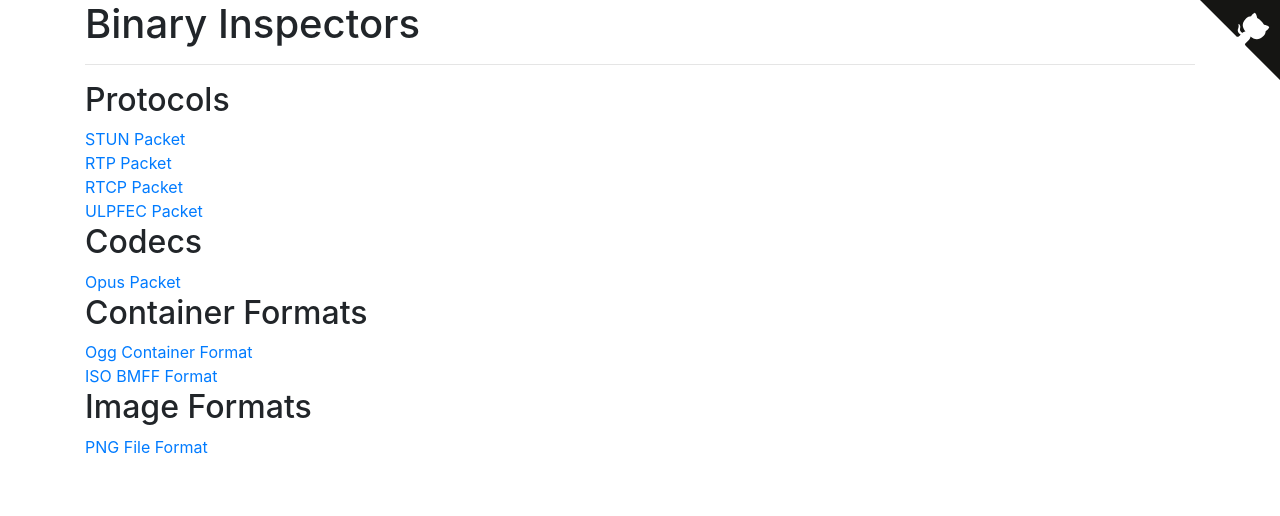
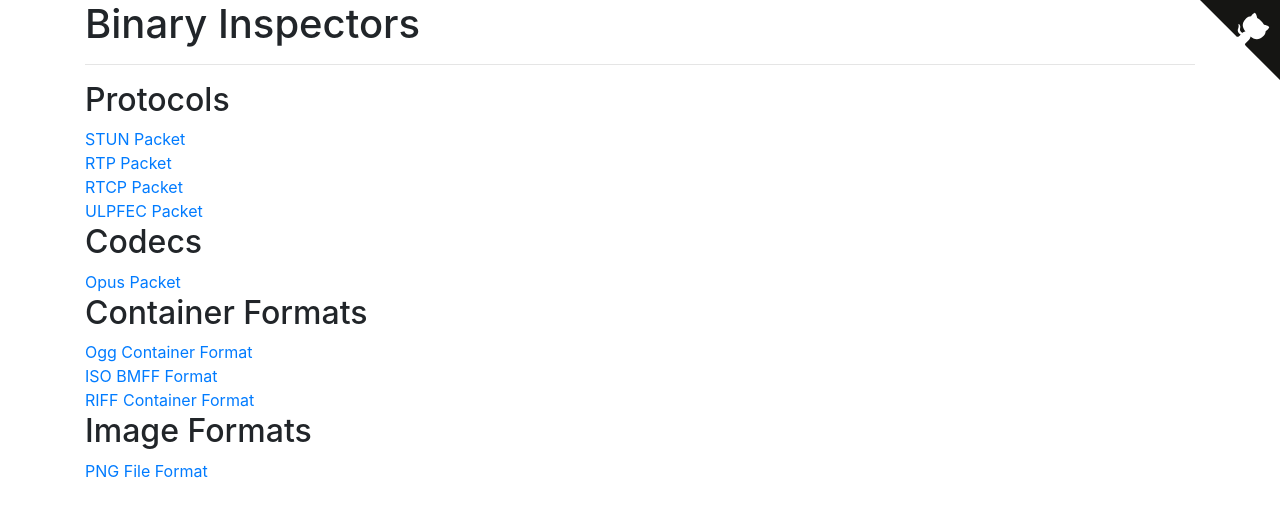
Before and after one commit to rameshvarun/binary-inspector, a website: page src/index.html in a window 1280 px wide. Drawn offline with nearby package versions, Linux system fonts and the light colour scheme.

Commit message:
Add link to RIFF inspector.

```diff
--- a/src/index.html
+++ b/src/index.html
@@ -42,6 +42,7 @@
     <h2>Container Formats</h2>
     <div><a href="./ogg/">Ogg Container Format</a></div>
     <div><a href="./bmff/">ISO BMFF Format</a></div>
+    <div><a href="./riff/">RIFF Container Format</a></div>
 
     <h2>Image Formats</h2>
     <div><a href="./png/">PNG File Format</a></div>
```
